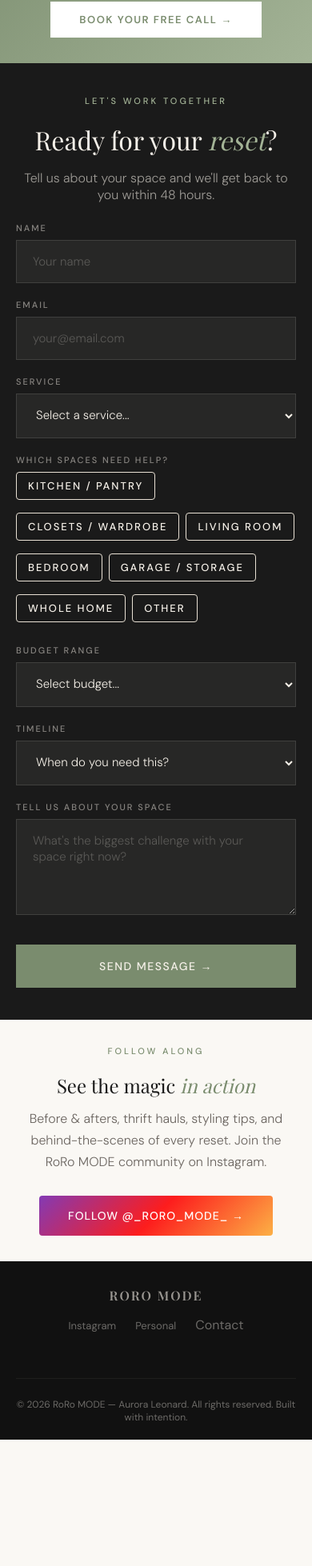
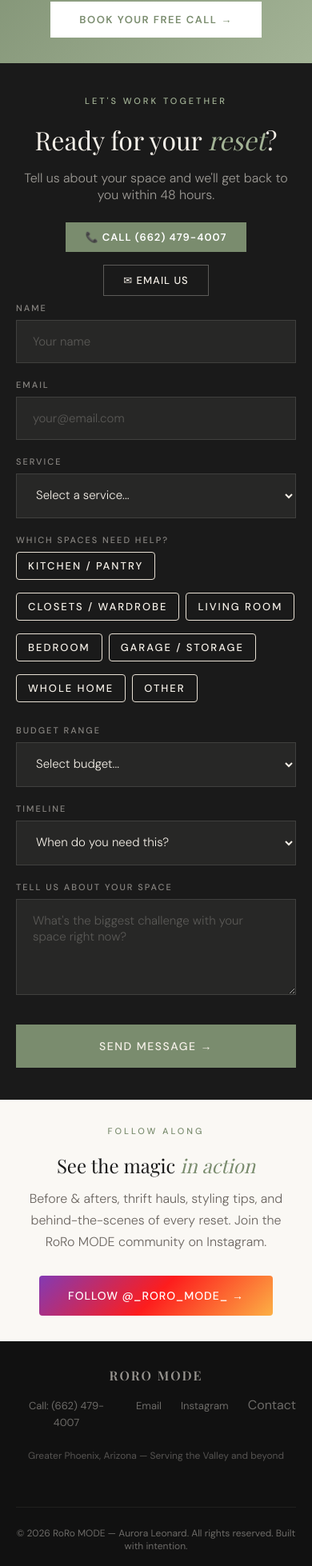
Before and after one commit to TheArtOfSound/roro, a React (Vite) app: page / in a window 390 px wide. Shown: the part 8417-10375 px from the top of the page at 80% size. Before the commit the page ends 10217 px from the top, so only its background shows below. Built offline with nearby package versions, Linux system fonts and the light colour scheme; no server answers; a web font is replaced by a local one.

Commit message:
feat: add AI receptionist phone number to contact section + footer, add Phoenix AZ location

```diff
--- a/src/pages/Landing.jsx
+++ b/src/pages/Landing.jsx
@@ -1954,6 +1954,14 @@
             <p className="rr-contact-sub">
               Tell us about your space and we'll get back to you within 48 hours.
             </p>
+            <div style={{ display: "flex", gap: 16, justifyContent: "center", flexWrap: "wrap", marginTop: 12, marginBottom: 8 }}>
+              <a href="tel:+16624794007" style={{ display: "inline-flex", alignItems: "center", gap: 8, padding: "10px 24px", background: "var(--sage)", color: "white", textDecoration: "none", fontFamily: "var(--font-body)", fontSize: 13, fontWeight: 600, letterSpacing: 1, textTransform: "uppercase" }}>
+                📞 Call (662) 479-4007
+              </a>
+              <a href="mailto:itsroromode@gmail.com" style={{ display: "inline-flex", alignItems: "center", gap: 8, padding: "10px 24px", border: "1px solid rgba(245,240,232,0.3)", color: "var(--cream)", textDecoration: "none", fontFamily: "var(--font-body)", fontSize: 13, fontWeight: 500, letterSpacing: 1, textTransform: "uppercase" }}>
+                ✉ Email Us
+              </a>
+            </div>
           </FadeIn>
           <div className="rr-form">
             {formSent ? (
@@ -2097,10 +2105,14 @@
         <div className="rr-footer-inner">
           <div className="rr-footer-brand">RoRo Mode</div>
           <ul className="rr-footer-links">
-            <li><a href="https://www.instagram.com/_roro_mode_" target="_blank" rel="noopener">Instagram</a></li>
-            <li><a href="https://www.instagram.com/itsauroraleonard/" target="_blank" rel="noopener">Personal</a></li>
+            <li><a href="tel:+16624794007">Call: (662) 479-4007</a></li>
+            <li><a href="mailto:itsroromode@gmail.com">Email</a></li>
+            <li><a href="https://www.instagram.com/_roro_mode_" target="_blank" rel="noopener noreferrer">Instagram</a></li>
             <li><span role="button" tabIndex={0} onClick={() => scrollTo("contact")}>Contact</span></li>
           </ul>
+          <div style={{ fontSize: 12, color: "rgba(245,240,232,0.3)", marginTop: 8 }}>
+            Greater Phoenix, Arizona — Serving the Valley and beyond
+          </div>
           <div className="rr-footer-copy">
             © 2026 RoRo MODE — Aurora Leonard. All rights reserved. Built with intention.
           </div>
```
